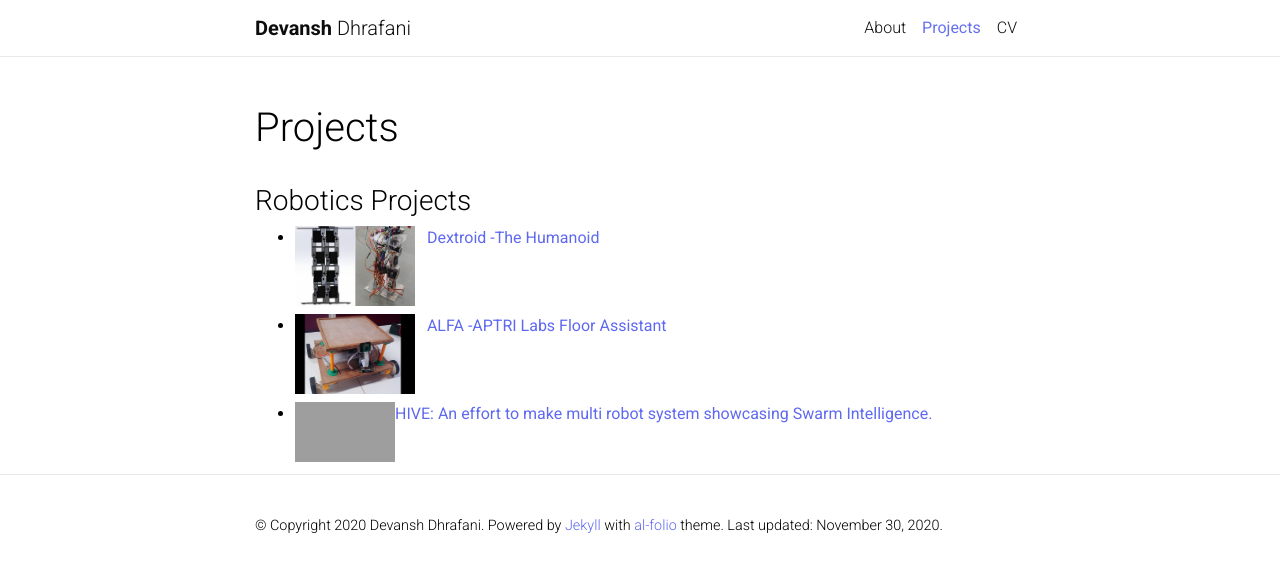
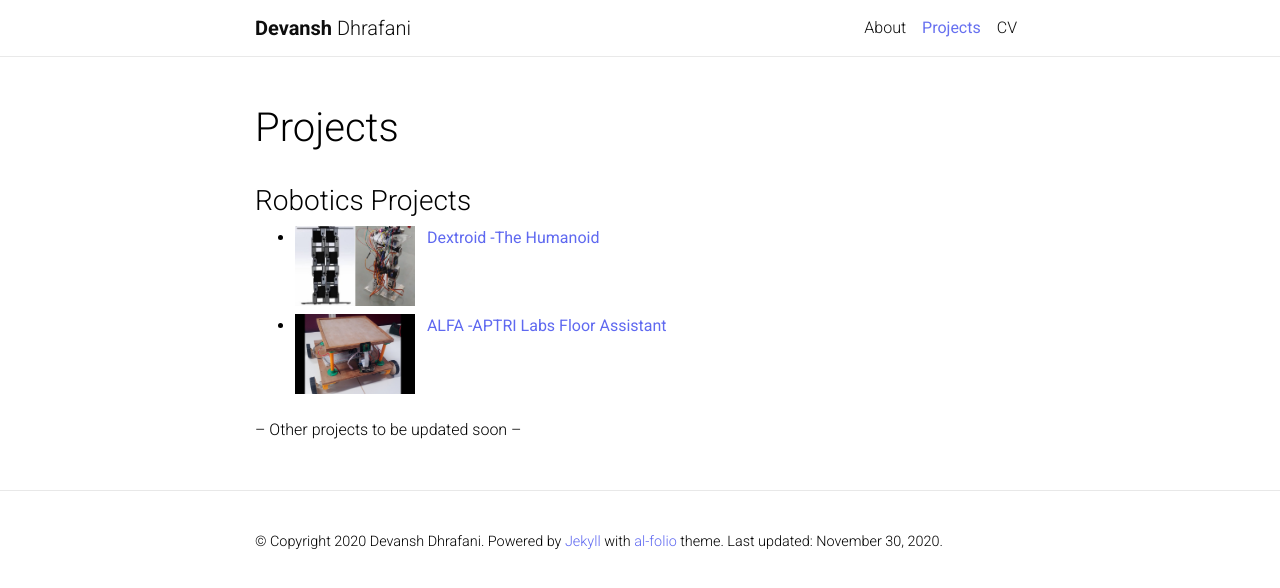
Before and after one commit to devanshdhrafani/devanshdhrafani.github.io, a Jekyll site: the page built from _pages/projects.md, in a window 1280 px wide. Shown: the top 588 px of the page. Built offline with Jekyll 4.4.1, drawn with Linux system fonts in a browser that asks for light colours; nearby versions of some CDN libraries; a style sheet for code colours, icons or effects is not loaded; grey boxes are pictures that could not be loaded.

Commit message:
Minor changes before release.

```diff
--- a/_pages/projects.md
+++ b/_pages/projects.md
@@ -33,17 +33,9 @@ nav: true
 	</li>
 	<br/>
   <br/>
-  <li>
-		<a href="{{ site.baseurl }}/projects/3_project/" style="text-decoration:none;">
-		<img src="../assets/img/hive-1.jpg" alt="HIVE" style="float:left;width:100px;height:60px;border-color: white" border="8">
-			<p>
-				<b>
-				HIVE: An effort to make multi robot system showcasing Swarm Intelligence.
-				</b>
-			</p>
-		</a>
-	</li>
 </ul>
+
+-- Other projects to be updated soon --
 
 <!--div class="projects grid">
 
```
Also changed, not shown: _pages/CV.md (+2 -2 lines).
